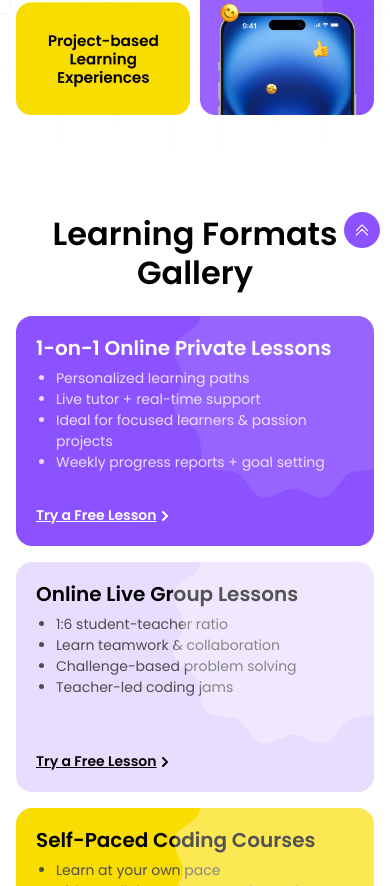
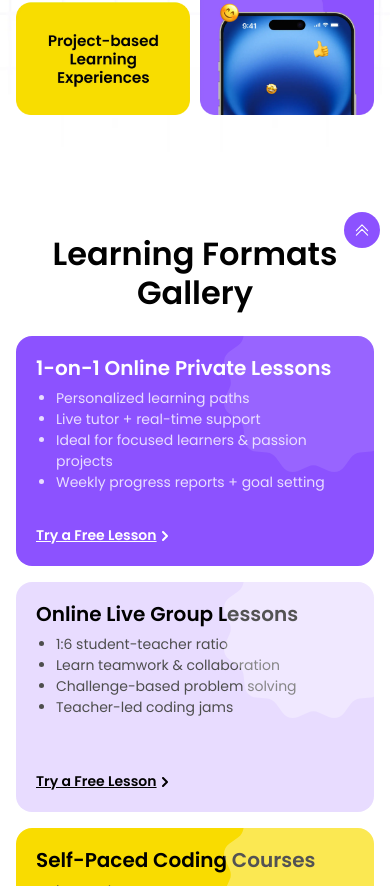
Before and after one commit to Pupiloinc/Pupilo, a Next.js app: page /learn-with-pupilo in a window 390 px wide. Shown: the part 658-1544 px from the top of the page. Built offline with nearby package versions, Linux system fonts and the light colour scheme.

Commit message:
update gallery

```diff
--- a/src/components/learn-with-pupilo/Gallery.jsx
+++ b/src/components/learn-with-pupilo/Gallery.jsx
@@ -7,7 +7,7 @@ import Link from 'next/link'
 
 const Gallery = () => {
     return (
-        <div className='lg:py-40 md:py-28 sm:py-16 py-10'>
+        <div className='lg:py-40 md:py-[100px] py-[60px] '>
             <div className='container max-w-[1140px] xl:px-0 sm:px-6 px-4 mx-auto '>
                 <Title
                     text="Learning Formats Gallery"
@@ -19,7 +19,7 @@ const Gallery = () => {
                             key={i}
                             className={`${card.bgColor} md:rounded-3xl rounded-2xl lg:py-8 lg:ps-8 lg:pe-[60px] md:p-6 p-5 mx-auto w-full relative flex flex-col max-sm:min-h-[230px] hover:shadow-2xl transition-all ease-in-out duration-300`}
                         >
-                            <Image className='absolute top-0 right-0 pointer-events-none max-lg:size-[200px]' width={270} height={220} src={card.ellipseImage} alt='gallery-ellipse' />
+                            <Image className='absolute top-0 right-0 pointer-events-none max-lg:size-[200px] max-sm:size-[150px]' width={270} height={220} src={card.ellipseImage} alt='gallery-ellipse' />
                             <h2 className={`font-semibold lg:text-custom-4xl md:text-2xl text-xl leading-120 lg:max-w-[360px] lg:mb-4 mb-2  ${i === 1 || i === 2 ? "text-dark-black" : "text-white"}`}>{card.title}</h2>
                             <ul className="list-disc pl-5 lg:mb-6 sm:mb-4 mb-3">
                                 {card.points.map((point, index) => (
```
